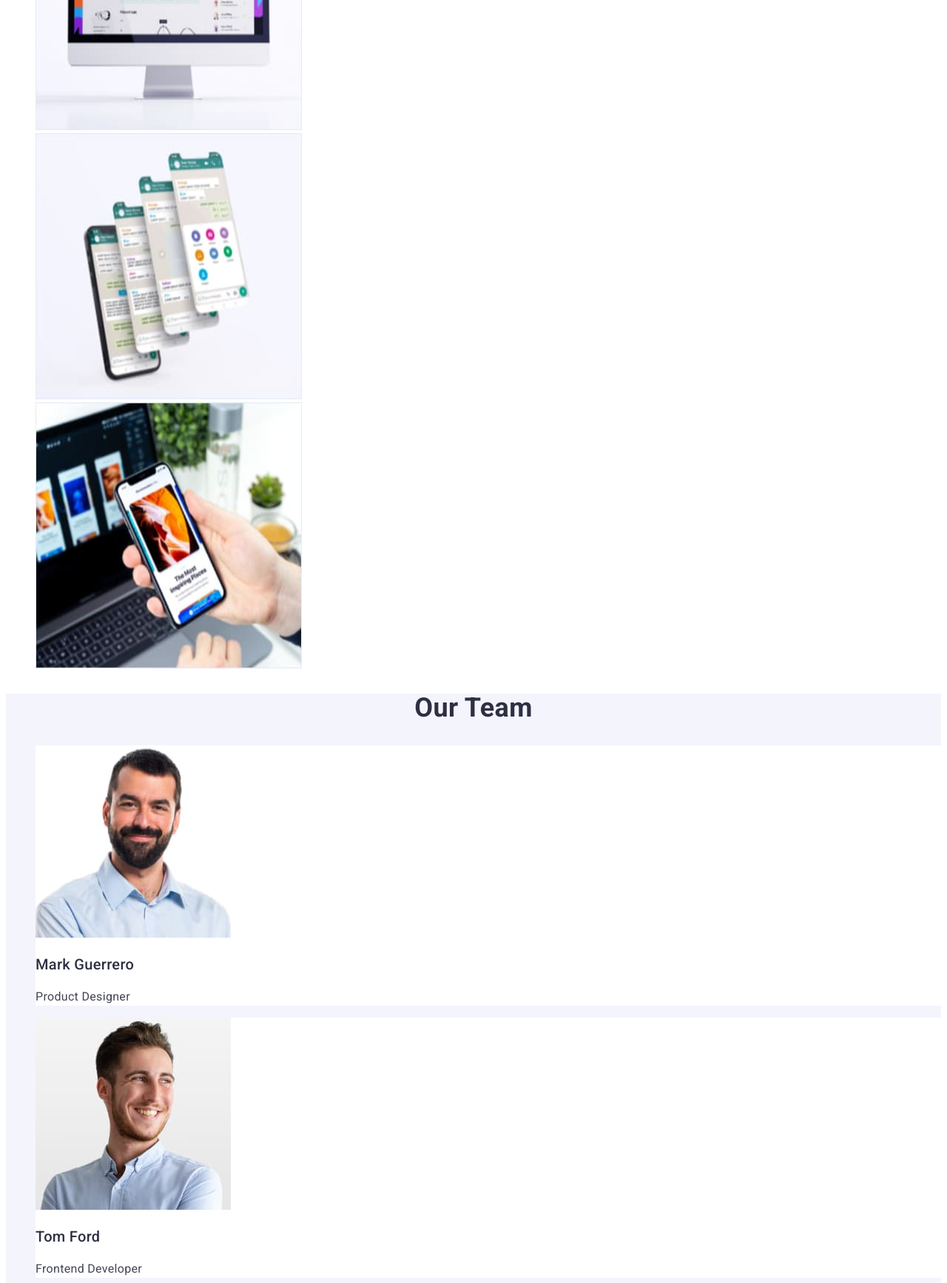
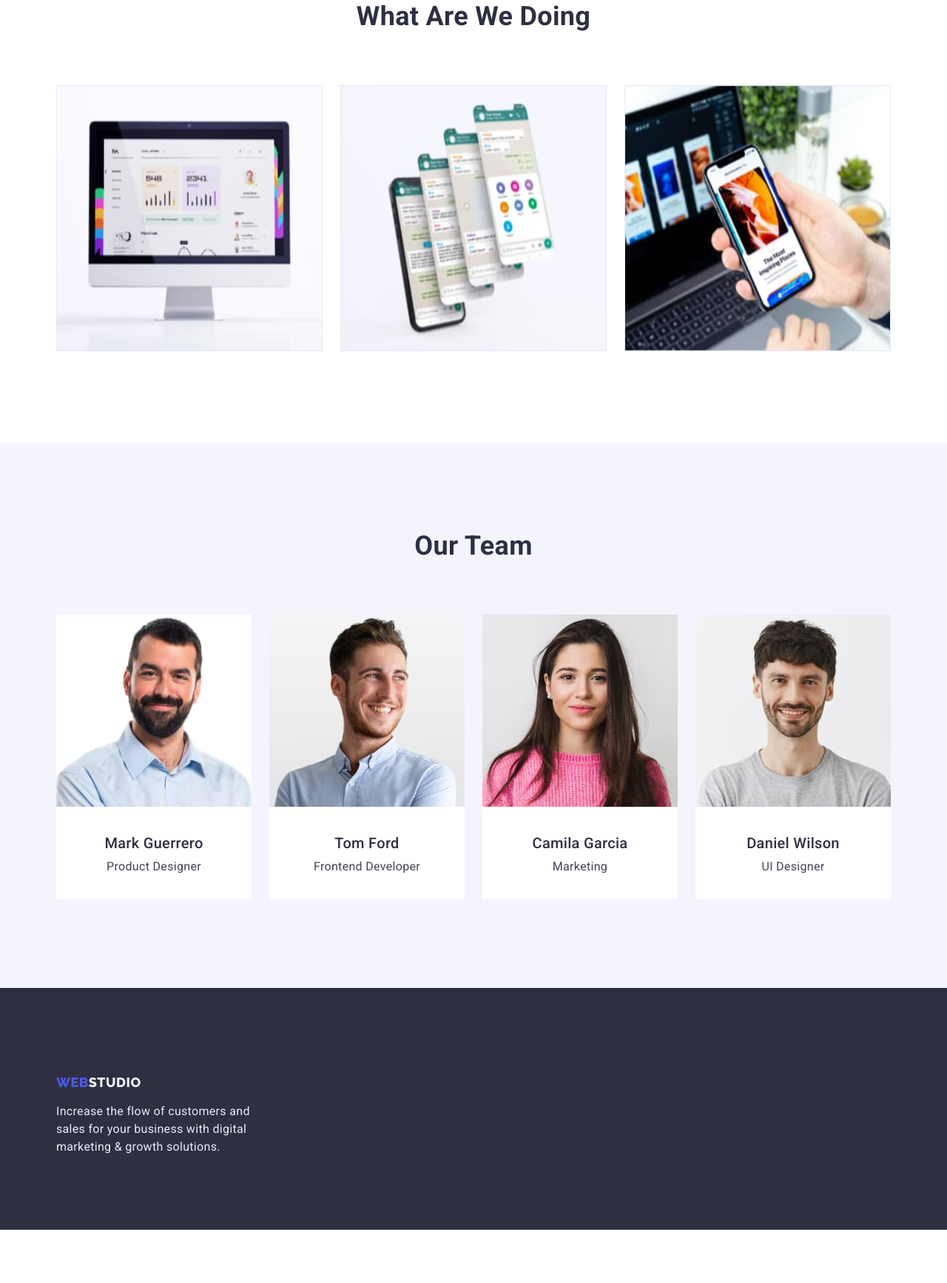
Before and after one commit to swefart/goit-markup-hw-03-v2, a plain HTML site: page index.html in a window 1280 px wide. Shown: the part 1062-2797 px from the top of the page at 74% size. After the commit the page ends 2725 px from the top, so only its background shows below. Drawn offline with nearby package versions, Linux system fonts and the light colour scheme.

Commit message:
Sections place

```diff
--- a/css/style.css
+++ b/css/style.css
@@ -17,6 +17,31 @@ body {
   letter-spacing: 0.02em;
 }
 
+.container {
+  max-width: 1158px;
+  margin: 0 auto;
+  padding: 0 15px;
+}
+h1,
+h2,
+h3,
+h4,
+h5,
+h6,
+p,
+ul {
+  margin: 0;
+  padding: 0;
+}
+/* img {
+  display: block;
+  max-width: 100%;
+  height: auto;
+} */
+
+.section {
+  padding: 120px 0;
+}
 /* =========================== /body ===========================*/
 
 /* =========================== cl ===========================*/
@@ -46,10 +71,14 @@ body {
 /* =========================== Header ===========================*/
 
 .header {
+  padding: 24px 0;
+  border-bottom: 1px solid #e7e9fc;
 }
 .header-nav {
+  display: flex;
 }
 .logo {
+  display: block;
   font-family: 'Raleway';
   font-weight: 800;
   font-size: 18px;
@@ -57,6 +86,7 @@ body {
   letter-spacing: 0.03em;
   text-transform: uppercase;
   color: var(--main-color);
+  margin-right: 76px;
 }
 .logo-web {
   font-family: 'Raleway';
@@ -68,6 +98,7 @@ body {
   color: var(--brand-color);
 }
 .header-list {
+  display: flex;
 }
 .header-item {
   font-weight: var(--main-font-weight);
@@ -83,6 +114,7 @@ body {
 .address {
 }
 .address-list {
+  display: flex;
 }
 .address-item {
   font-style: normal;
@@ -115,13 +147,16 @@ body {
 
 .hero-section {
   background-color: var(--main-color);
+  padding-top: 188px;
+  padding-bottom: 188px;
+  text-align: center;
 }
 
 .main-title {
   font-size: 56px;
   line-height: 1.07;
-  text-align: center;
   color: var(--additional-three-color);
+  margin-bottom: 48px;
 }
 .hero-btn {
   font-weight: var(--main-font-weight);
@@ -131,6 +166,11 @@ body {
   color: var(--additional-two-color);
   background-color: var(--brand-color);
   cursor: pointer;
+  min-width: 169px;
+  padding: 16px 32px;
+  border: none;
+  border-radius: 4px;
+  box-shadow: 0px 4px 4px rgba(0, 0, 0, 0.15);
 }
 
 .hero-btn:hover,
@@ -143,15 +183,19 @@ body {
 /* =========================== Our Features ===========================*/
 
 .features-list {
+  display: flex;
+  column-gap: 24px;
 }
 .list {
 }
 .features-item {
+  flex-basis: calc((100%-72px) / 4);
 }
 .features-subtitle {
   font-weight: var(--main-font-weight);
   font-size: 20px;
   line-height: 1.2;
+  margin-bottom: 8px;
 }
 .features-text {
   font-size: var(--main-size);
@@ -163,17 +207,22 @@ body {
 
 /* =========================== Our works ===========================*/
 
+.works-section {
+  padding-bottom: 120px;
+}
 .section-title {
   font-size: 36px;
   line-height: 1.11;
   text-align: center;
   text-transform: capitalize;
+  margin-bottom: 72px;
 }
 .works-list {
-}
-.list {
+  display: flex;
+  column-gap: 24px;
 }
 .works-item {
+  flex-basis: calc((100%-48px) / 3);
 }
 .works-img {
 }
@@ -187,16 +236,24 @@ body {
 }
 
 .team-list {
+  display: flex;
+  column-gap: 24px;
 }
 .team-member {
+  flex-basis: calc((100%-72px) / 4);
   background-color: var(--additional-three-color);
 }
 .team-photo {
+}
+.member-info {
+  padding: 32px 16px;
+  text-align: center;
 }
 .team-subtitle {
   font-weight: var(--main-font-weight);
   font-size: 20px;
   line-height: 1.2;
+  margin-bottom: 8px;
 }
 .team-text {
   font-size: var(--main-size);
@@ -210,16 +267,23 @@ body {
 
 .footer {
   background-color: var(--main-color);
+  padding-top: 100px;
+  padding-bottom: 100px;
 }
 
+.footer-info {
+}
 .logo-footer {
   color: var(--additional-two-color);
+  padding: 16px 0;
+  display: inline-block;
 }
 
 .footer-text {
   font-size: var(--main-size);
   line-height: 1.5;
   color: var(--additional-four-color);
+  max-width: 264px;
 }
 /* =========================== /Footer ===========================*/
 
--- a/index.html
+++ b/index.html
@@ -10,11 +10,16 @@
       href="https://fonts.googleapis.com/css2?family=Montserrat:wght@400;700&family=Raleway:wght@800&family=Roboto:wght@400;500;700;900&display=swap"
       rel="stylesheet"
     />
+    <link
+      rel="stylesheet"
+      href="https://cdnjs.cloudflare.com/ajax/libs/modern-normalize/1.1.0/modern-normalize.min.css"
+    />
     <link rel="stylesheet" href="./css/style.css" />
     <title>Document</title>
   </head>
   <body>
     <header class="header">
+      <div class="container">
         <nav class="header-nav">
           <a class="logo link" href="index.html">
             <span class="logo-web">web</span>studio</a
@@ -43,25 +48,29 @@
             </li>
           </ul>
         </address>
+      </div>
     </header>
     <main>
       <!-- Hero -->
       <section class="hero-section">
+        <div class="container">
           <h1 class="main-title">
             Effective Solutions <br />
             for Your Business
           </h1>
           <button class="hero-btn" type="button">Order Service</button>
+        </div>
       </section>
       <!-- Оur Features -->
-      <section>
+      <section class="section">
+        <div class="container">
           <h2 class="visually-hidden">Оur Features</h2>
           <ul class="features-list list">
             <li class="features-item">
               <h3 class="features-subtitle">Strategy</h3>
               <p class="features-text">
-              Our goal is to identify the business problem to walk away with the
-              perfect and creative solution.
+                Our goal is to identify the business problem to walk away with
+                the perfect and creative solution.
               </p>
             </li>
             <li class="features-item">
@@ -86,9 +95,11 @@
               </p>
             </li>
           </ul>
+        </div>
       </section>
       <!-- What are we doing? -->
-      <section>
+      <section class="works-section">
+        <div class="container">
           <h2 class="section-title">What are we doing</h2>
           <ul class="works-list list">
             <li class="works-item">
@@ -119,9 +130,11 @@
               />
             </li>
           </ul>
+        </div>
       </section>
       <!-- Our Team -->
-      <section class="team-section">
+      <section class="section team-section">
+        <div class="container">
           <h2 class="section-title">Our Team</h2>
           <ul class="team-list list">
             <li class="team-member">
@@ -132,8 +145,10 @@
                 width="264"
                 height="260"
               />
+              <div class="member-info">
                 <h3 class="team-subtitle">Mark Guerrero</h3>
                 <p class="team-text">Product Designer</p>
+              </div>
             </li>
             <li class="team-member">
               <img
@@ -143,8 +158,10 @@
                 width="264"
                 height="260"
               />
+              <div class="member-info">
                 <h3 class="team-subtitle">Tom Ford</h3>
                 <p class="team-text">Frontend Developer</p>
+              </div>
             </li>
             <li class="team-member">
               <img
@@ -154,8 +171,10 @@
                 width="264"
                 height="260"
               />
+              <div class="member-info">
                 <h3 class="team-subtitle">Camila Garcia</h3>
                 <p class="team-text">Marketing</p>
+              </div>
             </li>
             <li class="team-member">
               <img
@@ -165,20 +184,25 @@
                 width="264"
                 height="260"
               />
+              <div class="member-info">
                 <h3 class="team-subtitle">Daniel Wilson</h3>
                 <p class="team-text">UI Designer</p>
+              </div>
             </li>
           </ul>
+        </div>
       </section>
     </main>
     <footer class="footer">
+      <div class="footer-info container">
         <a class="logo link logo-footer" href="index.html">
           <span class="logo-web">web</span>studio
         </a>
         <p class="footer-text">
-        Increase the flow of customers and sales for your business with digital
-        marketing & growth solutions.
+          Increase the flow of customers and sales for your business with
+          digital marketing & growth solutions.
         </p>
+      </div>
     </footer>
   </body>
 </html>
```
Lines whose indentation alone changed are shown as unchanged.
